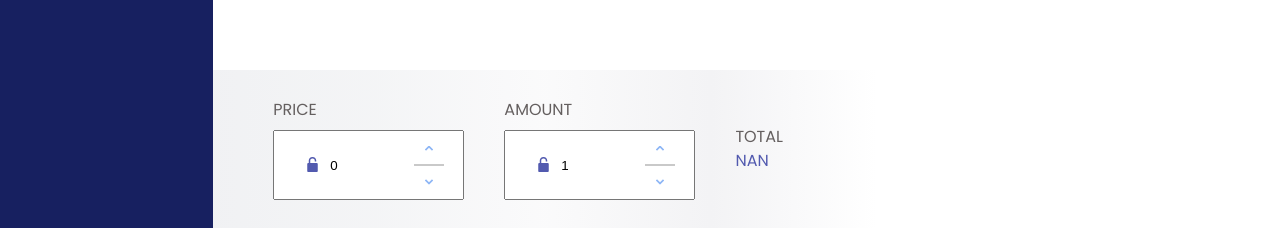
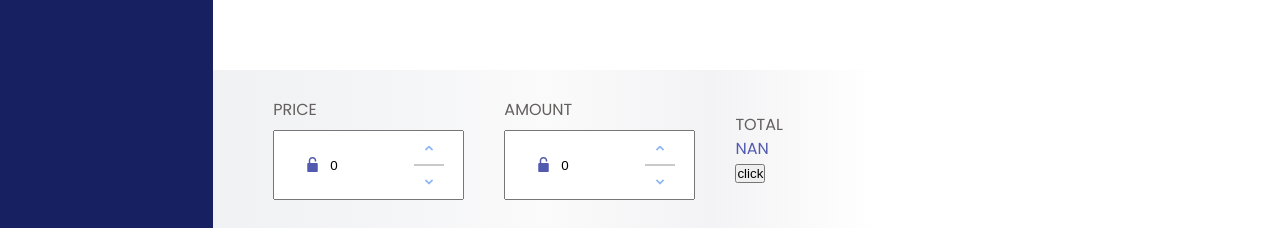
Before and after one commit to nekitos11/test-task-crypto, a React (Create React App) app: page / in a window 1280 px wide. Shown: the part 572-800 px from the top of the page. Built offline with nearby package versions, Linux system fonts and the light colour scheme; no server answers.

Commit message:
add form logic

```diff
--- a/src/widgets/Exchange/Exchange.css
+++ b/src/widgets/Exchange/Exchange.css
@@ -1,10 +1,13 @@
 .exchange {
     width: 100%;
+    margin-top: auto;
+}
+
+.exchange form {
     padding: 28px 60px;
     display: flex;
     justify-content: space-between;
     align-items: center;
-    margin-top: auto;
 }
 
 .exchange__total-title {
--- a/src/widgets/Exchange/Exchange.tsx
+++ b/src/widgets/Exchange/Exchange.tsx
@@ -1,54 +1,39 @@
 import './Exchange.css';
-import { ApiItems } from './apiCalls/fetchMostPopular/types';
-import { ExchangeField } from './components/ExchangeField';
 import { GradientBlock } from '../../components/GradientBlock';
 import './Exchange.css';
 import { useQuery } from 'react-query';
 import { getFetchCurrentPair } from '../Main/apiCalls/fetchCurrentPair/fetchCurrentPair';
-import { useEffect, useState } from 'react';
+import { ApiItems } from '../Main/apiCalls/fetchCurrentPair/types';
+import { useEffect } from 'react';
+import { useForm } from 'react-hook-form';
+import { ExchangeForm } from './components/ExchangeForm';
+import { IFormState } from './types';
 
-interface SidebarProps {
-  pair: any;
+interface ExchangeProps {
+  from: string;
+  to: string;
 }
 
-export const Exchange = ({ pair }: SidebarProps) => {
-  const [from, to] = pair?.label?.split(' - ') || [];
-  const [dealPrice, setDealPrice] = useState<number | undefined>();
-  const [dealAmount, setDealAmount] = useState<number | undefined>(1);
+export const Exchange = ({ from, to }: ExchangeProps) => {
+  const { setValue, control, register } = useForm<IFormState>();
 
-  const { data: currentPairData, refetch } = useQuery<ApiItems[]>(
-    'currentPair',
-    getFetchCurrentPair(from, to)
+  const { data: currentPairData } = useQuery<ApiItems[]>(
+      [from, to],
+    getFetchCurrentPair(from, to),
   );
-  useEffect(() => {
-    refetch();
-  }, [pair]);
 
   useEffect(() => {
     if (currentPairData) {
-      setDealAmount(1);
-      setDealPrice(currentPairData?.RAW?.[from]?.[to]?.PRICE?.toFixed(2));
+      setValue('amount', 1);
+      setValue('price', currentPairData?.RAW?.[from]?.[to]?.PRICE?.toFixed(2));
     }
   }, [currentPairData]);
 
   return (
     <GradientBlock className="exchange">
-      <ExchangeField
-        title="price"
-        symbol={from}
-        value={dealPrice}
-        onChange={(value) => value > 0 && setDealPrice(value)}
-      />
-      <ExchangeField
-        title="amount"
-        symbol={to}
-        value={dealAmount}
-        onChange={(value) => value > 0 && setDealAmount(value)}
-      />
-      <div className="exchange__total">
-        <div className="exchange__total-title">total</div>
-        <div className="exchange__total-sum">{dealAmount * dealPrice}</div>
-      </div>
+      <form>
+        <ExchangeForm from={from} to={to} control={control} register={register} />
+      </form>
     </GradientBlock>
   );
 };
--- a/src/widgets/Exchange/components/ExchangeField/ExchangeField.tsx
+++ b/src/widgets/Exchange/components/ExchangeField/ExchangeField.tsx
@@ -1,18 +1,27 @@
 import './ExchangeField.css';
 import { ExchangeInput } from '../ExchangeInput';
+import { Control, Controller, UseFormRegister } from 'react-hook-form';
+import { IFormState } from '../../types';
 
 interface SidebarItemsProps {
   title: string;
   symbol: string;
+  name: 'price' | 'amount';
   value: number;
   onChange: (value: number) => void;
+  register: UseFormRegister<IFormState>;
+  control: Control<IFormState>;
 }
 
-export const ExchangeField = ({ title, symbol, value, onChange }: SidebarItemsProps) => {
+export const ExchangeField = ({ title, name, control, ...inputProps }: SidebarItemsProps) => {
   return (
     <div className="exchange-field">
       <div className="exchange-field__title">{title}</div>
-      <ExchangeInput symbol={symbol} value={value} onChange={onChange} />
+      <Controller
+        control={control}
+        name={name}
+        render={({ field }) => <ExchangeInput {...inputProps} {...field} />}
+      />
     </div>
   );
 };
--- /dev/null
+++ b/src/widgets/Exchange/components/ExchangeForm/ExchangeForm.tsx
@@ -0,0 +1,47 @@
+import * as React from 'react';
+import './ExchangeForm.css';
+import { ExchangeField } from '../ExchangeField';
+import { Control, useForm, UseFormRegister, useWatch } from 'react-hook-form';
+import { IFormState } from '../../types';
+
+interface ExchangeFormProps {
+  control: Control<IFormState>;
+  from: string;
+  to: string;
+  register: UseFormRegister<IFormState>;
+}
+
+export const ExchangeForm = ({ from = '', to = '', register, control }: ExchangeFormProps) => {
+  const { setValue } = useForm<IFormState>();
+
+  const dealPrice = useWatch({ name: 'price', control });
+  const dealAmount = useWatch({ name: 'amount', control });
+
+  return (
+    <>
+      <ExchangeField
+        title="price"
+        name="price"
+        symbol={from}
+        value={dealPrice}
+        register={register}
+        control={control}
+        onChange={(value) => value > 0 && setValue('price', value)}
+      />
+      <ExchangeField
+        title="amount"
+        name="amount"
+        symbol={to}
+        value={dealAmount}
+        control={control}
+        register={register}
+        onChange={(value) => value > 0 && setValue('amount', value)}
+      />
+      <div className="exchange__total">
+        <div className="exchange__total-title">total</div>
+        <div className="exchange__total-sum">{dealAmount * dealPrice}</div>
+        <button type="submit">click</button>
+      </div>
+    </>
+  );
+};
--- /dev/null
+++ b/src/widgets/Exchange/components/ExchangeForm/index.ts
@@ -0,0 +1 @@
+export { ExchangeForm } from './ExchangeForm';
--- a/src/widgets/Exchange/components/ExchangeInput/ExchangeInput.tsx
+++ b/src/widgets/Exchange/components/ExchangeInput/ExchangeInput.tsx
@@ -1,39 +1,46 @@
 import * as React from 'react';
 import './ExchangeInput.css';
-import Block from 'assets/block.svg';
-import Arrow from 'assets/arrow.svg';
+import Block from '../../../../assets/block.svg';
+import Arrow from '../../../../assets/arrow.svg';
 import { Icon } from '../../../../components/Icon/Icon';
+import { UseFormRegister } from 'react-hook-form';
+import { IFormState } from '../../types';
+
+interface ExchangeInputProps {
+  symbol: string;
+  name: 'price' | 'amount';
+  value: number;
+  onChange: (value: number) => void;
+  register: UseFormRegister<IFormState>;
+  icon?: string;
+  placeholder?: string;
+}
 
 export const ExchangeInput = ({
-  containerStyle = {},
   icon = Block,
-  inputStyle = {},
-  name = '',
+  name,
   onChange = (value: number) => {},
   placeholder = '',
   value = 0,
   symbol = '',
-  wrapperStyle = {},
-}) => {
+  register,
+}: ExchangeInputProps) => {
   const inputRef = React.useRef(null);
-
   const handleClick = () => {
     if (inputRef && inputRef.current) inputRef.current.focus();
   };
 
   return (
-    // <div className={className} style={wrapperStyle}>
-    <div onClick={handleClick} className="exchange-input" style={containerStyle}>
+    <div onClick={handleClick} className="exchange-input">
       {icon ? <Icon icon={icon} className="exchange-input__icon" /> : null}
 
       <input
         className="exchange-input__input"
         ref={inputRef}
-        name={name}
         onChange={(e) => onChange(Number(e.target.value))}
         placeholder={placeholder}
         value={value}
-        style={inputStyle}
+        {...register(name)}
       />
       <div className="exchange-input__sym">{symbol}</div>
       <div className="exchange-input__actions">
@@ -50,6 +57,5 @@ export const ExchangeInput = ({
         />
       </div>
     </div>
-    // </div>
   );
 };
--- /dev/null
+++ b/src/widgets/Exchange/types.ts
@@ -0,0 +1,4 @@
+export type IFormState = {
+    price: number;
+    amount: number;
+};
--- a/src/widgets/Main/Main.tsx
+++ b/src/widgets/Main/Main.tsx
@@ -39,6 +39,7 @@ export const Main = () => {
   const { coin } = useCurrentCoinContext();
   const [currentPair, setCurrentPair] = useState();
   const [selectOptions, setSelectOptions] = useState();
+  const [from, to] = currentPair?.label?.split(' - ') || [];
 
   const { data } = useQuery<ApiItems[]>('mostPopular', fetchMostPopular);
 
@@ -68,7 +69,7 @@ export const Main = () => {
         </div>
         {currentPair && <Statistics pair={currentPair} />}
         <Chart pair={currentPair}/>
-        <Exchange pair={currentPair} />
+        <Exchange from={from} to={to} />
       </div>
     </div>
   );
--- a/src/widgets/Sidebar/components/SidebarItems/SidebarItems.css
+++ b/src/widgets/Sidebar/components/SidebarItems/SidebarItems.css
@@ -9,10 +9,9 @@
 }
 
 .sidebarItems::-webkit-scrollbar-track {
-    background: #444C7D;
+    background: #2a3472;
 
 }
 .sidebarItems::-webkit-scrollbar-thumb {
-    background: #2a3472;
-
+    background: #444C7D;
 }
```
Also changed, not shown: src/widgets/Exchange/components/ExchangeForm/ExchangeForm.css (added).
